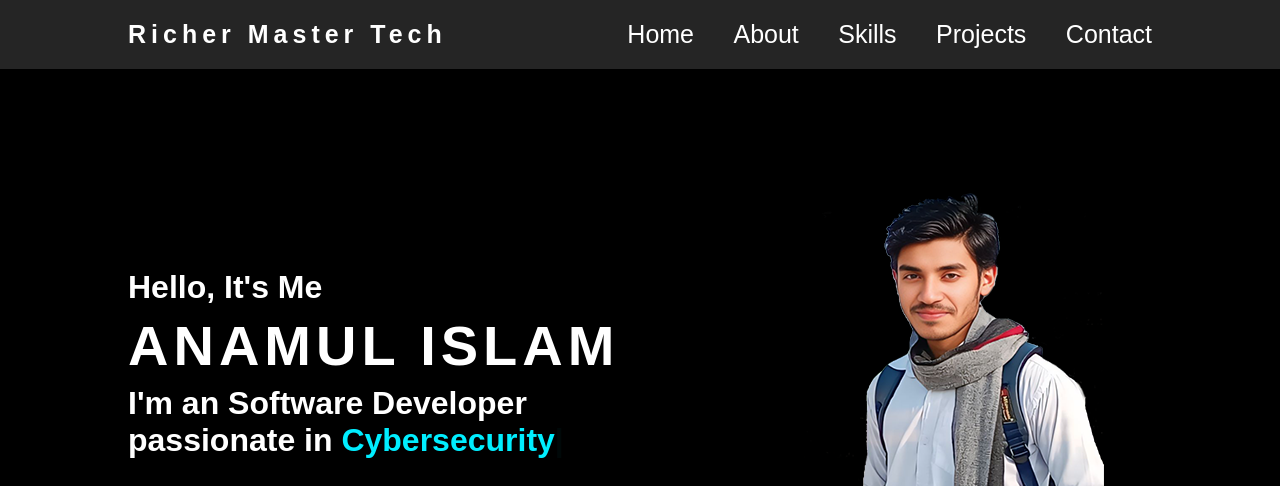
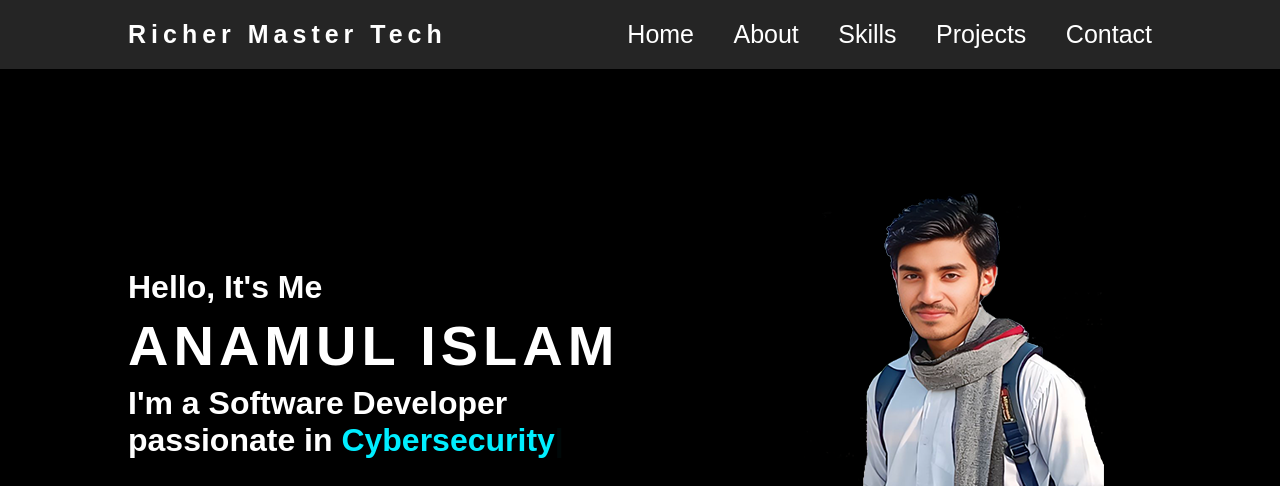
Before and after one commit to EngineerAnamul/engineeranamul.github.io, a plain HTML site: page index.html in a window 1280 px wide. Shown: the top 486 px of the page. Drawn offline with nearby package versions, Linux system fonts and the light colour scheme.

Commit message:
Updated Spelling mistake

```diff
--- a/index.html
+++ b/index.html
@@ -31,7 +31,7 @@
 
                 <h3>Hello, It's Me</h3>
                 <h1>ANAMUL ISLAM</h1>
-                <h4 style="--i:6">I'm an Software Developer<br>
+                <h4 style="--i:6">I'm a Software Developer<br>
                     passionate in <span class="text"></span></h4>
 
                 <div class="img">
```
